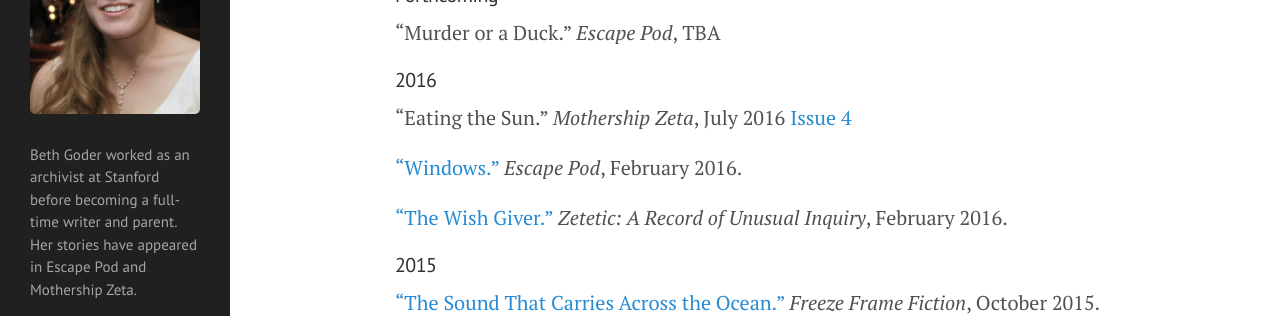
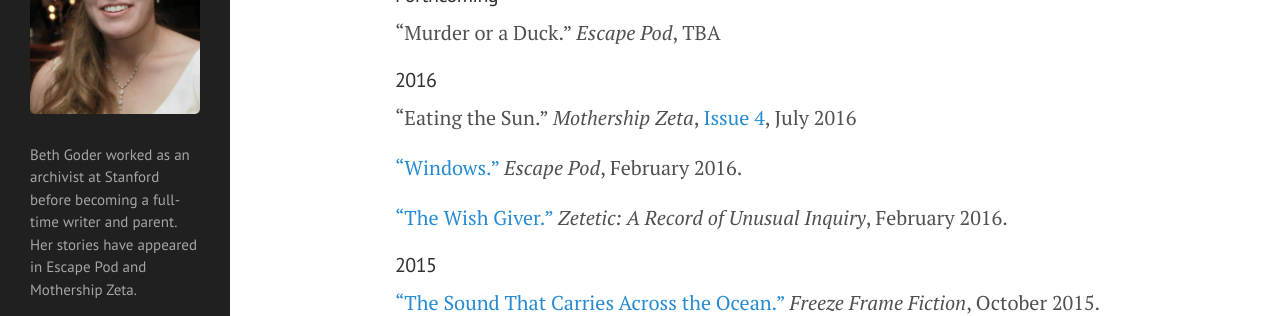
Before and after one commit to BethGoder/BethGoder.github.io, a Jekyll site: the page built from pubs.md, in a window 1280 px wide. Shown: the part 147-463 px from the top of the page. Built offline with Jekyll 4.4.1, drawn with Linux system fonts in a browser that asks for light colours.

Commit message:
Update pubs.md

```diff
--- a/pubs.md
+++ b/pubs.md
@@ -10,8 +10,8 @@ permalink: /publications/
 
 #### 2016
 
-"Eating the Sun." _Mothership Zeta_, July 2016
-[Issue 4](http://mothershipzeta.org/2016/07/28/issue-4-is-out-now/)
+"Eating the Sun." _Mothership Zeta_, [Issue 4](http://mothershipzeta.org/2016/07/28/issue-4-is-out-now/), July 2016
+
 
 ["Windows."](http://escapepod.org/2016/02/29/ep523-windows/) _Escape Pod_, February 2016.
 
```
